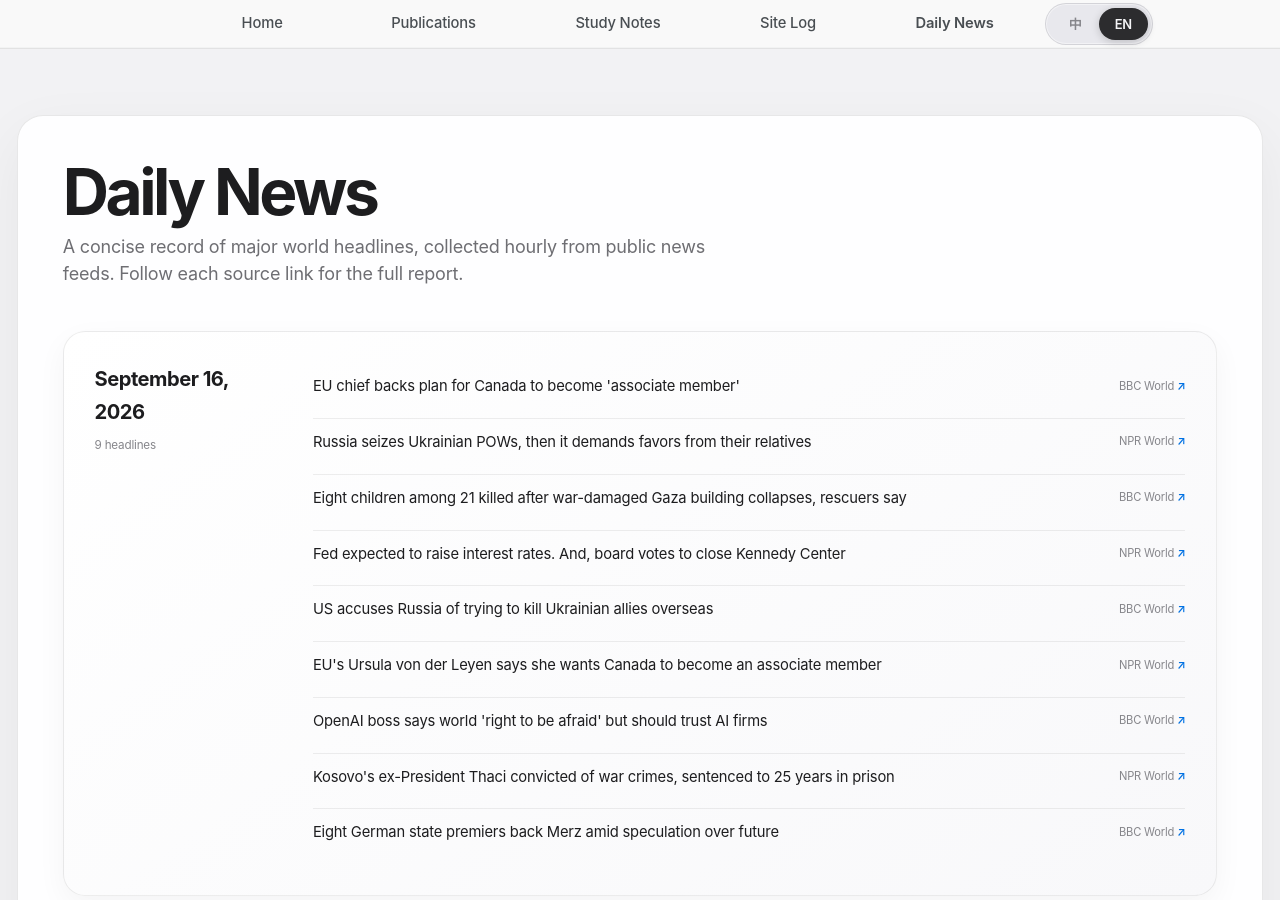
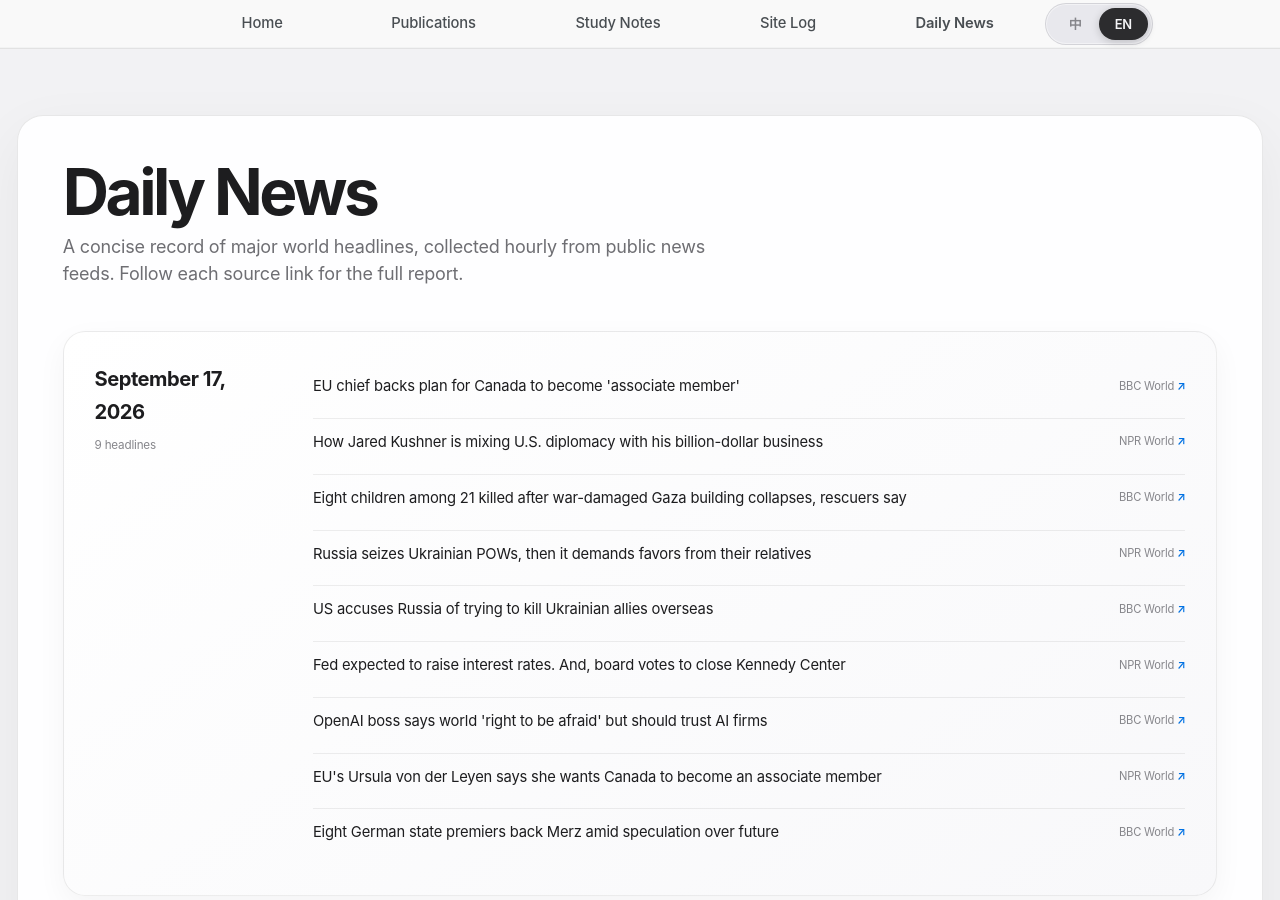
Before and after one commit to HaoxiangLuo/HaoxiangLuo.github.io, a Jekyll site: the page built from _pages/daily-news.html, in a window 1280 px wide and 900 px high. Built offline with Jekyll 4.4.1, drawn with Linux system fonts in a browser that asks for light colours; a style sheet for code colours, icons or effects is not loaded.

Commit message:
Update daily news 2026-09-17

```diff
--- a/_data/daily_news.json
+++ b/_data/daily_news.json
@@ -1,6 +1,56 @@
 {
-  "updated_at": "2026-09-16T23:25:17+08:00",
+  "updated_at": "2026-09-17T00:25:38+08:00",
   "days": [
+    {
+      "date": "2026-09-17",
+      "items": [
+        {
+          "title": "EU chief backs plan for Canada to become 'associate member'",
+          "source": "BBC World",
+          "url": "https://www.bbc.co.uk/news/articles/cjwyzrr9d3dko?at_medium=RSS&at_campaign=rss"
+        },
+        {
+          "title": "How Jared Kushner is mixing U.S. diplomacy with his billion-dollar business",
+          "source": "NPR World",
+          "url": "https://www.npr.org/2026/09/16/nx-s1-5971125/how-jared-kushner-is-mixing-u-s-diplomacy-with-his-billion-dollar-business"
+        },
+        {
+          "title": "Eight children among 21 killed after war-damaged Gaza building collapses, rescuers say",
+          "source": "BBC World",
+          "url": "https://www.bbc.co.uk/news/articles/cvp8d00j9gg5o?at_medium=RSS&at_campaign=rss"
+        },
+        {
+          "title": "Russia seizes Ukrainian POWs, then it demands favors from their relatives",
+          "source": "NPR World",
+          "url": "https://www.npr.org/2026/09/16/nx-s1-5904423/russia-seizes-ukrainian-pows-then-it-demands-favors-from-their-relatives"
+        },
+        {
+          "title": "US accuses Russia of trying to kill Ukrainian allies overseas",
+          "source": "BBC World",
+          "url": "https://www.bbc.co.uk/news/articles/cjp3077led9qo?at_medium=RSS&at_campaign=rss"
+        },
+        {
+          "title": "Fed expected to raise interest rates. And, board votes to close Kennedy Center",
+          "source": "NPR World",
+          "url": "https://www.npr.org/2026/09/16/g-s1-143569/up-first-newsletter-fed-reserve-interest-rates-iran-war-kennedy-center-contraception"
+        },
+        {
+          "title": "OpenAI boss says world 'right to be afraid' but should trust AI firms",
+          "source": "BBC World",
+          "url": "https://www.bbc.co.uk/news/articles/cqx2zpj4y525o?at_medium=RSS&at_campaign=rss"
+        },
+        {
+          "title": "EU's Ursula von der Leyen says she wants Canada to become an associate member",
+          "source": "NPR World",
+          "url": "https://www.npr.org/2026/09/16/nx-s1-5970985/canada-become-eu-associate-member"
+        },
+        {
+          "title": "Eight German state premiers back Merz amid speculation over future",
+          "source": "BBC World",
+          "url": "https://www.bbc.co.uk/news/articles/c6dj4nn0n97ro?at_medium=RSS&at_campaign=rss"
+        }
+      ]
+    },
     {
       "date": "2026-09-16",
       "items": [
```
